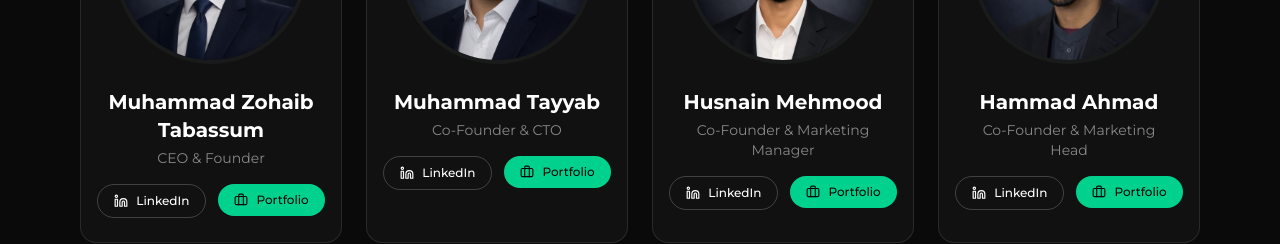
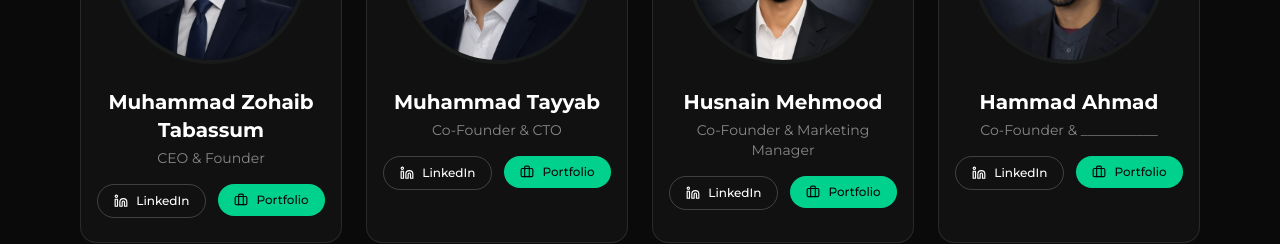
Before and after one commit to HafizTayyabNasir/elvionsolutions, a Next.js app: page / in a window 1280 px wide. Shown: the part 3500-3744 px from the top of the page. Built offline with nearby package versions, Linux system fonts and the light colour scheme; no server answers.

Commit message:
Description updations

```diff
--- a/app/page.tsx
+++ b/app/page.tsx
@@ -47,7 +47,7 @@ const teamMembers = [
   { name: "Muhammad Zohaib Tabassum", role: "CEO & Founder", image: "/Zohaib_Tabassum.webp", linkedin: "https://www.linkedin.com/in/mzohaibtabassum-softwareengineer/" },
   { name: "Muhammad Tayyab", role: "Co-Founder & CTO", image: "/Muhammad_Tayyab.webp", linkedin: "https://www.linkedin.com/in/muhammad-tayyab-sofwareengineer/" },
   { name: "Husnain Mehmood", role: "Co-Founder & Marketing Manager", image: "/Husnain_Mehmood.webp", linkedin: "https://www.linkedin.com/in/husnain-mehmood-b977362bb/" },
-  { name: "Hammad Ahmad", role: "Co-Founder & Marketing Head", image: "/Hammad_Ahmad.webp", linkedin: "https://www.linkedin.com/in/hammad-ahmad-0b1b3b1b3/" }
+  { name: "Hammad Ahmad", role: "Co-Founder & ___________", image: "/Hammad_Ahmad.webp", linkedin: "https://www.linkedin.com/in/hammad-ahmad-0b1b3b1b3/" }
 ];
 
 export default function Home() {
```
